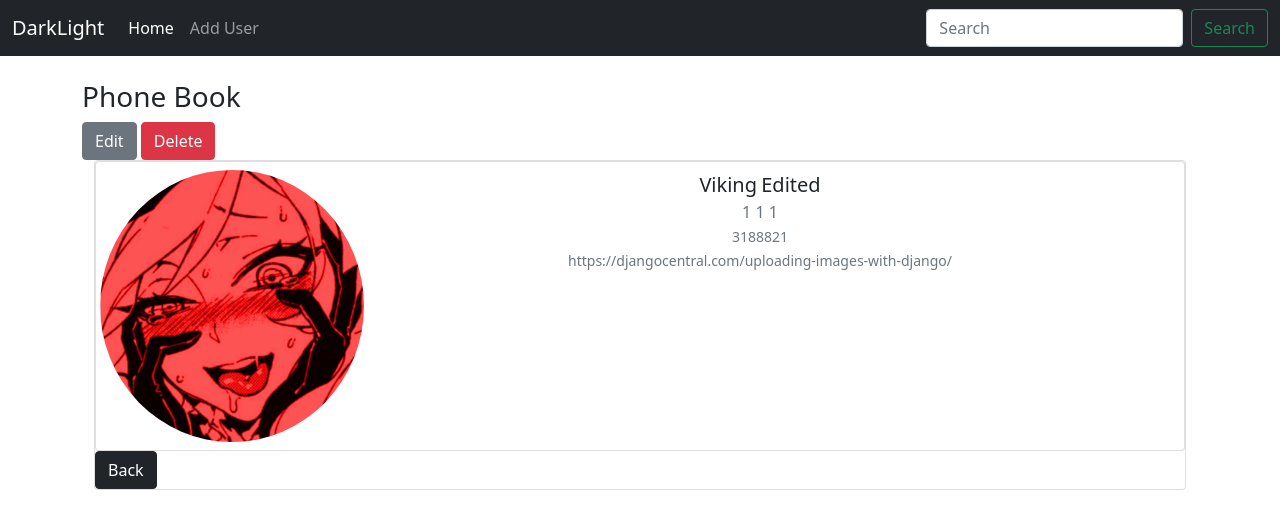
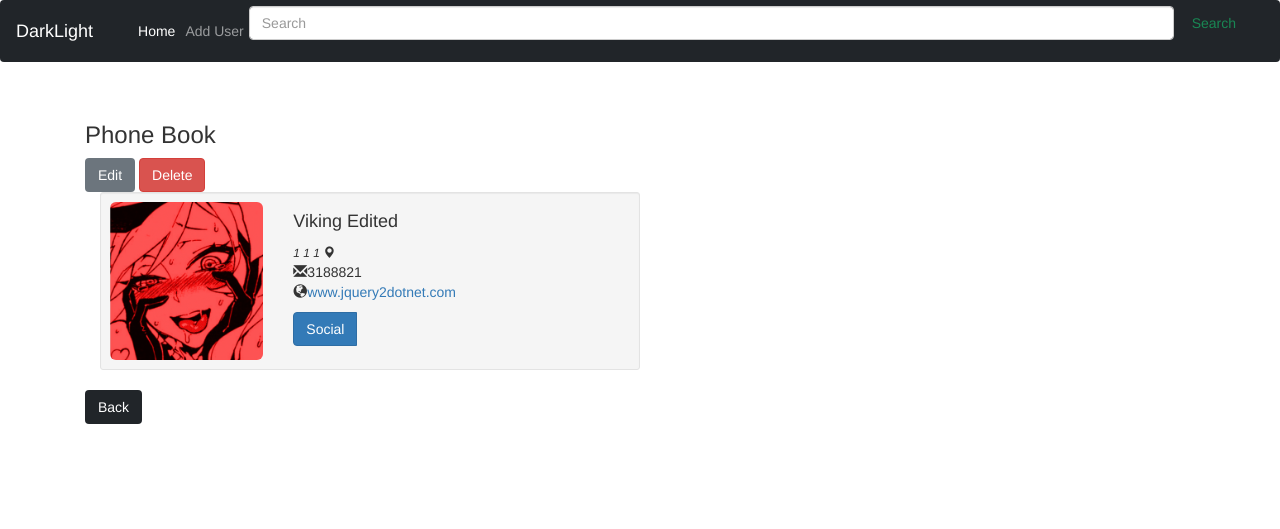
Before and after one commit to Viking5274/my_project, a Django app: page /user/1/ in a window 1280 px wide. Shown: the top 529 px of the page. Run offline with Django 3.2, Linux system fonts and the light colour scheme; data comes from the database, SQL or seed files in the repository; some libraries are stand-ins or nearby versions.

Commit message:
New update

```diff
--- a/phone_book/templates/phone_book/details.html
+++ b/phone_book/templates/phone_book/details.html
@@ -1,3 +1,5 @@
+
+
 {% extends 'phone_book/base.html' %}
 {% block content %}
 
@@ -5,41 +7,47 @@
 <a href="{% url 'update_user' object.pk %}" class="btn btn-secondary">Edit</a>
 <a href="{% url 'delete_user' object.pk %}" class="btn btn-danger">Delete</a><br>
 
+<link href="//netdna.bootstrapcdn.com/bootstrap/3.0.0/css/bootstrap.min.css" rel="stylesheet" id="bootstrap-css">
+<script src="//netdna.bootstrapcdn.com/bootstrap/3.0.0/js/bootstrap.min.js"></script>
+<script src="//code.jquery.com/jquery-1.11.1.min.js"></script>
+<!------ Include the above in your HEAD tag ---------->
+
 <div class="container">
-    <!-- contacts card -->
-    <div class="card card-default" id="card_contacts">
-
-        <div id="contacts" class="panel-collapse collapse show" aria-expanded="true" style="">
-            <ul class="list-group pull-down" id="contact-list">
-                <li class="list-group-item">
-
-                    <div class="row w-100">
-                        <div class="col-12 col-sm-6 col-md-3 px-0">
-                            {% if object.pic %}
-                            <img src="{{ object.pic.url }}" class="rounded-circle mx-auto d-block img-fluid">
-                            {% endif %}
-                        </div>
-                        <div class="col-12 col-sm-6 col-md-9 text-center text-sm-left">
-                            <span class="fa fa-mobile fa-2x text-success float-right pulse" title="online now"></span>
-                            <label class="name lead">{{object.name}}</label>
-                            <label class="name lead">{{ object.surname }}</label>
-                            <br>
-                            <span class="fa fa-map-marker fa-fw text-muted" data-toggle="tooltip" title="" data-original-title="5842 Hillcrest Rd"></span>
-                            <span class="text-muted">{{object.address_country}} {{object.address_city}} {{object.address_street}}</span>
-                            <br>
-                            <span class="fa fa-phone fa-fw text-muted" data-toggle="tooltip" title="" data-original-title="(870) 288-4149"></span>
-                            <span class="text-muted small">{{object.phone}}</span>
-                            <br>
-                            <span class="fa fa-envelope fa-fw text-muted" data-toggle="tooltip" data-original-title="" title=""></span>
-                            <span class="text-muted small text-truncate">{{object.url}}</span>
+    <div class="row">
+        <div class="col-xs-12 col-sm-6 col-md-6">
+            <div class="well well-sm">
+                <div class="row">
+                    <div class="col-sm-6 col-md-4">
+                        {% if object.pic %}
+                        <img src="{{ object.pic.url }}" alt="" class="img-rounded img-responsive" />
+                        {% endif %}
+                    </div>
+                    <div class="col-sm-6 col-md-8">
+                        <h4>{{object.name}} {{object.surname}}</h4>
+                        <small><cite title="San Francisco, USA">{{object.address_country}} {{object.address_city}} {{object.address_street}} <i class="glyphicon glyphicon-map-marker">
+                        </i></cite></small>
+                        <p>
+                            <i class="glyphicon glyphicon-envelope"></i>{{object.phone}}
+                            <br />
+                            <i class="glyphicon glyphicon-globe"></i><a href="http://www.jquery2dotnet.com">www.jquery2dotnet.com</a>
+                            <br />
+                        <!-- Split button -->
+                        <div class="btn-group">
+                            <button type="button" class="btn btn-primary">
+                                Social</button>
+                            <ul class="dropdown-menu" role="menu">
+                                <li><a href="#">Twitter</a></li>
+                                <li><a href="https://plus.google.com/+Jquery2dotnet/posts">Google +</a></li>
+                                <li><a href="https://www.facebook.com/jquery2dotnet">Facebook</a></li>
+                                <li class="divider"></li>
+                                <li><a href="#">Github</a></li>
+                            </ul>
                         </div>
                     </div>
-                </li>
-            </ul>
-            <a href="{% url 'home' %}" class="btn btn-dark">Back</a>
-            <!--/contacts list-->
+                </div>
+            </div>
         </div>
     </div>
 </div>
-
+<a href="{% url 'home' %}" class="btn btn-dark">Back</a>
 {% endblock %}
--- a/phone_book/views.py
+++ b/phone_book/views.py
@@ -27,18 +27,7 @@ class AddUser(CreateView):
 class UpdateUser(UpdateView):
     model = PhoneBook
     template_name = 'phone_book/update_user.html'
-    form_class = EditForm
-    #queryset = PhoneBook.objects.all()
-
-    """def get_object(self, queryset = PhoneBook.objects.all()):
-        id_ = self.kwargs.get('pk')
-        print("MY ID")
-        print(id_)
-        return get_object_or_404(PhoneBook, id=id_)
-
-    def form_valid(self, form):
-        print(form.cleaned_data)
-        return super().form_valid(form)"""
+    form_class = UserForm
 
 
 class DeleteUser(DeleteView):
```
Also changed, not shown: phone_book/forms.py (+4 -4 lines), phone_book/templates/phone_book/details_back.html (added, +45 -0 lines), phone_book/templates/phone_book/home.html (+18 -10 lines), phone_book/templates/phone_book/save_home.html (added, +19 -0 lines), phone_book/templates/phone_book/search_result.html (+20 -10 lines).
